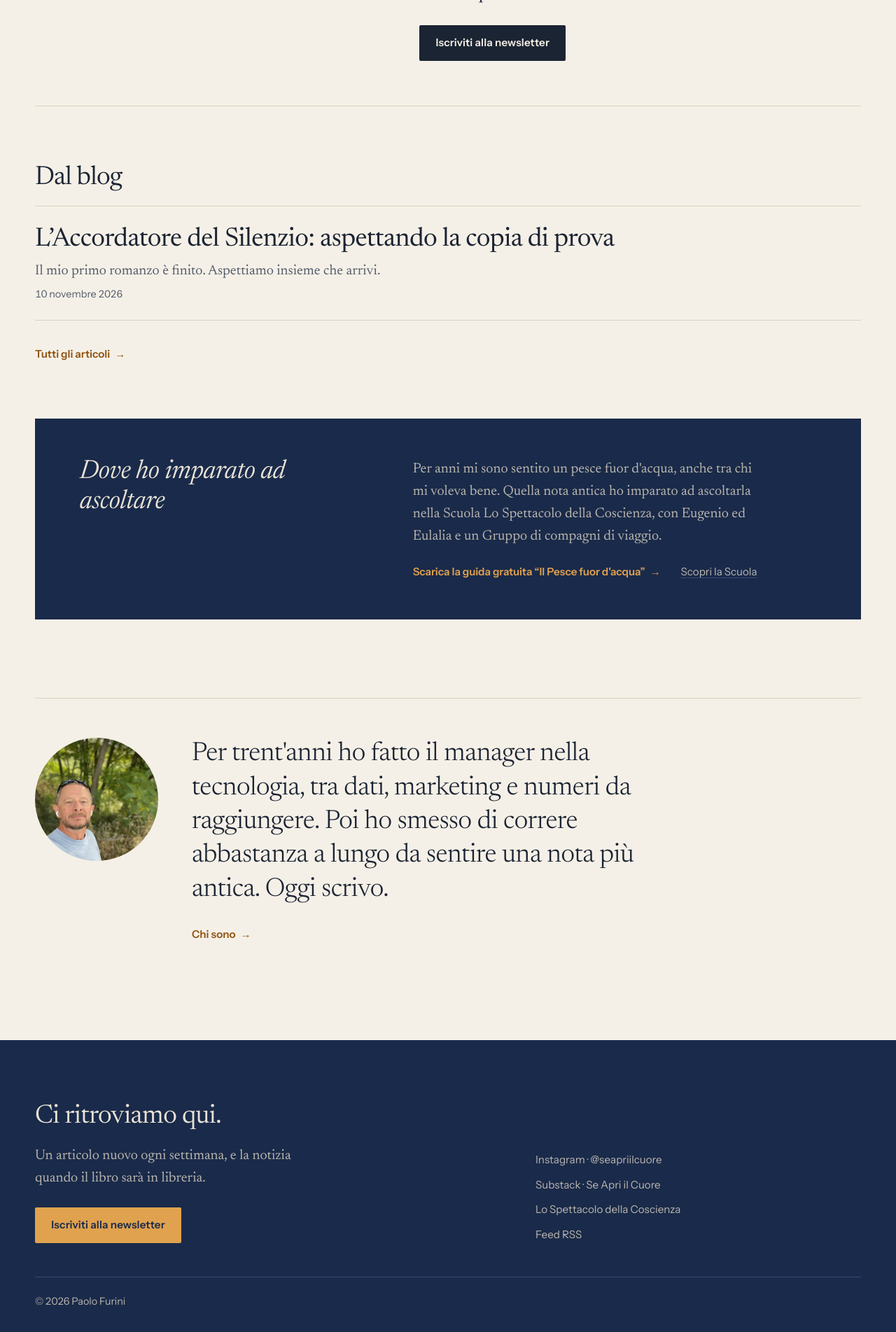
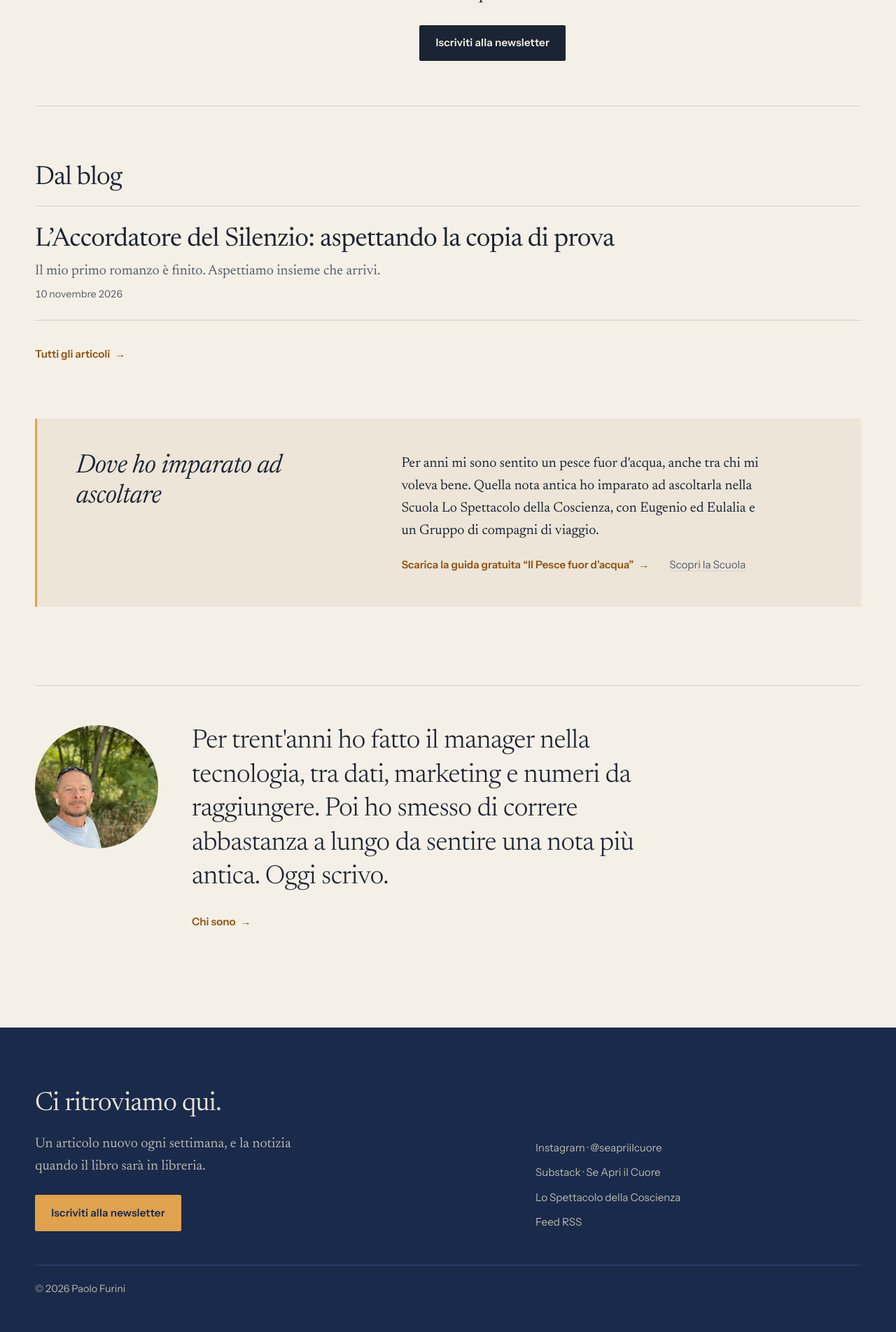
Before and after one commit to paolofurini/seapriilcuore, a Jekyll site: the page built from index.html, in a window 1280 px wide. Shown: the part 1045-2948 px from the top of the page at 70% size. Built offline with Jekyll 4.4.1, drawn with Linux system fonts in a browser that asks for light colours.

Commit message:
Riquadro della Scuola su carta calda con filo ambra, più leggero
Co-Authored-By: Claude Opus 5.5 <noreply@anthropic.com>
Claude-Session: https://claude.ai/code/session_016SExTLn4k32Da84gY6SyVg

```diff
--- a/assets/css/site.css
+++ b/assets/css/site.css
@@ -232,22 +232,20 @@ a.book-row:hover .book-row-title { color: var(--amber-deep); }
 .book-row-next .book-row-title { color: var(--ink-soft); font-style: italic; }
 .page .wrap-text + .wrap-text { margin-top: 2.5rem; }
 
-/* Scuola: un invito sobrio, nella voce di Paolo */
+/* Scuola: un invito caldo e leggero, nella voce di Paolo */
 .scuola-band { padding-block: clamp(1rem, 3vw, 2rem) clamp(1.5rem, 4vw, 3rem); }
-.scuola { background: var(--night); color: var(--moon); padding: clamp(2rem, 5vw, 3.5rem) clamp(1.5rem, 5vw, 4rem); display: grid; gap: 1rem 4rem; }
-@media (min-width: 900px) { .scuola-band .scuola { grid-template-columns: 1fr 1.4fr; } .scuola-band .scuola-links { grid-column: 2; } }
-.scuola-title { font-size: var(--step-2); font-weight: 380; font-style: italic; line-height: 1.15; letter-spacing: -0.015em; margin: 0; color: var(--moon); }
-.scuola-text { margin: 0; color: var(--moon-soft); line-height: 1.6; max-width: 46ch; }
+.scuola { background: var(--paper-2); color: var(--ink); padding: clamp(1.8rem, 4.5vw, 3rem) clamp(1.5rem, 5vw, 3.5rem); display: grid; gap: 0.9rem 4rem; border-left: 3px solid var(--amber); }
+@media (min-width: 900px) { .scuola-band .scuola { grid-template-columns: 1fr 1.5fr; } .scuola-band .scuola-links { grid-column: 2; } }
+.scuola-title { font-size: var(--step-2); font-weight: 380; font-style: italic; line-height: 1.15; letter-spacing: -0.015em; margin: 0; color: var(--ink); }
+.scuola-text { margin: 0; color: var(--ink); line-height: 1.6; max-width: 48ch; }
 .scuola-links { display: flex; flex-wrap: wrap; gap: 0.8rem 1.8rem; align-items: baseline; margin: 0.4rem 0 0; }
-.scuola .link-arrow { color: var(--amber); }
-.link-quiet-ink { font-family: var(--sans); font-size: 0.95rem; color: var(--moon-soft); text-decoration: underline; text-decoration-color: var(--night-line); }
-.link-quiet-ink:hover { color: var(--moon); text-decoration-color: var(--amber); }
+.link-quiet-ink { font-family: var(--sans); font-size: 0.95rem; color: var(--ink-soft); text-decoration: underline; text-decoration-color: var(--rule); }
+.link-quiet-ink:hover { color: var(--ink); text-decoration-color: var(--amber-deep); }
 .autore-scuola { margin-top: 3rem !important; }
 .prose .scuola a { text-decoration: none; }
 .prose .scuola-title { margin: 0; }
-.prose .scuola .link-arrow { color: var(--amber); }
-.prose .scuola .link-quiet-ink { color: var(--moon-soft); }
-.prose .scuola .link-quiet-ink { text-decoration: underline; }
+.prose .scuola .link-arrow { color: var(--amber-deep); }
+.prose .scuola .link-quiet-ink { color: var(--ink-soft); text-decoration: underline; }
 
 /* Footer */
 .site-footer { background: var(--night); color: var(--moon); padding-block: clamp(3rem, 7vw, 5rem) 2rem; }
```
